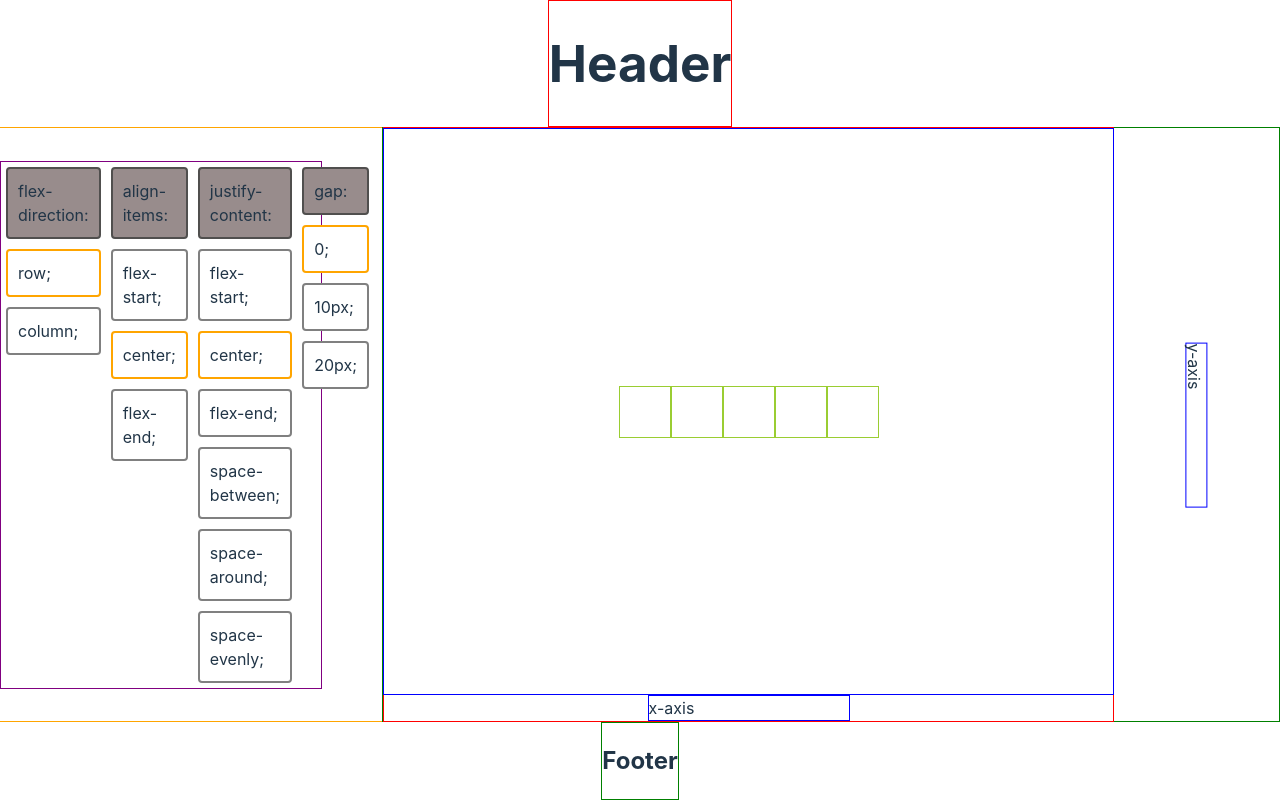
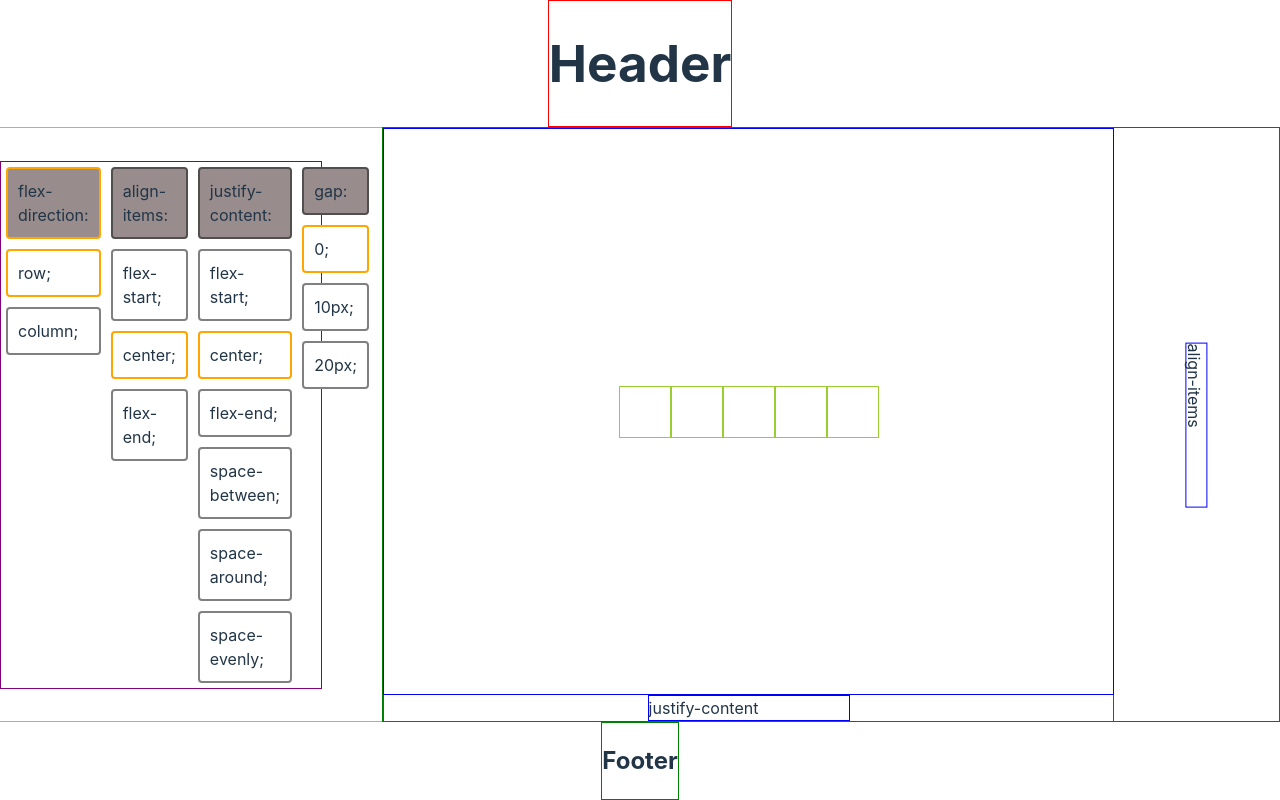
Before and after one commit to kingwilldabeast/flex-tutorial, a React (Vite) app: page / in a window 1280 px wide. Built offline with nearby package versions, Linux system fonts and the light colour scheme.

Commit message:
able to use left and right arrow keys between columns but not up and down

```diff
--- a/src/App.css
+++ b/src/App.css
@@ -100,6 +100,15 @@ html, body, #root, .app {
   font-size: 16px;
 }
 
+.labelActive {
+  border: 2px solid orange;
+  background-color: rgb(152, 140, 140);
+  padding: 10px;
+  margin: 5px;
+  border-radius: 4px;
+  font-size: 16px;
+}
+
 .buttonSelected {
   border: 2px solid orange;
   background-color: white;
--- a/src/components/Torso.jsx
+++ b/src/components/Torso.jsx
@@ -1,4 +1,4 @@
-import { useState } from 'react';
+import { useState, useEffect } from 'react';
 
 
 export default function Torso (props) {
@@ -13,6 +13,8 @@ export default function Torso (props) {
     const [justifyContent, setJustifyContent] = useState('center');
 
     const [gap, setGap] = useState('0px')
+
+    const [activeButton, setActiveButton] = useState(0);
 
       // Handler function to toggle flex-direction
     const setRow = () => {
@@ -83,6 +85,23 @@ export default function Torso (props) {
         border: '1px solid orange'
     }
 
+    // Handler function for arrow key presses
+        const handleKeyDown = (event) => {
+            if (event.key === 'ArrowRight') {
+            setActiveButton((prev) => (prev + 1) % 4);
+            } else if (event.key === 'ArrowLeft') {
+            setActiveButton((prev) => (prev - 1 + 4) % 4);
+            }
+        };
+
+    // Attach and clean up the event listener
+        useEffect(() => {
+            window.addEventListener('keydown', handleKeyDown);
+            return () => {
+            window.removeEventListener('keydown', handleKeyDown);
+            };
+        }, []);
+
 
     return (
 
@@ -90,7 +109,10 @@ export default function Torso (props) {
         <div className="button-container">
 
             <div className='button-column'>
-                <div className='label' >
+            <div
+            className = {activeButton === 0 ? 'labelActive' : 'label'}
+            key={0}
+            >
                     flex-direction:
                 </div>
                 <div
@@ -106,7 +128,10 @@ export default function Torso (props) {
             </div>
 
             <div className='button-column'>
-                <div className='label' >
+                <div
+                className = {activeButton === 1 ? 'labelActive' : 'label'}
+                key={1}
+                >
                     align-items:
                 </div>
                 <div
@@ -128,7 +153,10 @@ export default function Torso (props) {
             </div>
 
             <div className='button-column'>
-                <div className='label' >
+                <div
+                className = {activeButton === 2 ? 'labelActive' : 'label'}
+                key={2}
+                >
                     justify-content:
                 </div>
                 <div
@@ -165,7 +193,10 @@ export default function Torso (props) {
 
             <div className='button-column'>
 
-                <div className='label' >
+                <div
+                className = {activeButton === 3 ? 'labelActive' : 'label'}
+                key = {3}
+                >
                     gap:
                 </div>
                 <div
@@ -211,12 +242,12 @@ export default function Torso (props) {
 
                 </div>
                 <div className='x-axis'>
-                    x-axis
+                    {direction == 'column' ? 'align-items' : 'justify-content'}
                 </div>
             </div>
 
             <div className='y-axis'>
-                    y-axis
+                    {direction == 'row' ? 'align-items' : 'justify-content'}
             </div>
         </div>
 
```
